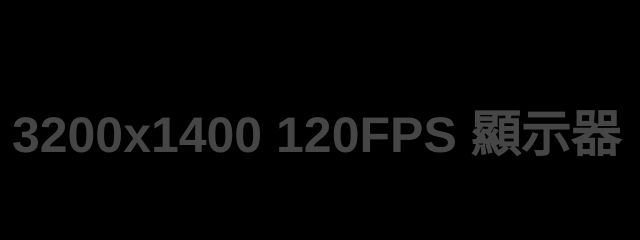
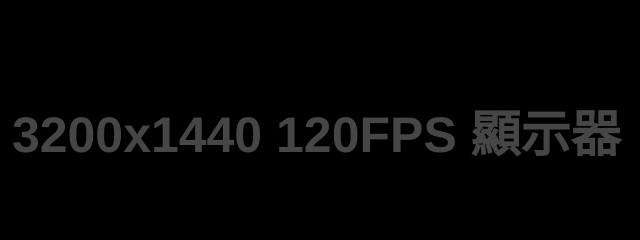
Before and after one commit to easonchung971014/XZ-Tecnology, a plain HTML site: page xz/phone.html in a window 1280 px wide. Shown: the part 4166-4406 px from the top of the page, 439-1079 px from the left. Drawn offline with Linux system fonts and the light colour scheme.

Commit message:
Update phone.html

```diff
--- a/xz/phone.html
+++ b/xz/phone.html
@@ -76,7 +76,7 @@
 <div class="xsuper">
 <div class="xphone">
     <img src="image/正面.jpg">
-    <h1 class="super" id="up">AMOLED&nbsp;3200x1400&nbsp;120FPS&nbsp;顯示器</h1>
+    <h1 class="super" id="up">AMOLED&nbsp;3200x1440&nbsp;120FPS&nbsp;顯示器</h1>
     <h1 class="super" id="super">PHanToM&nbsp;X1</h1>
 </div>
 </div>
```
